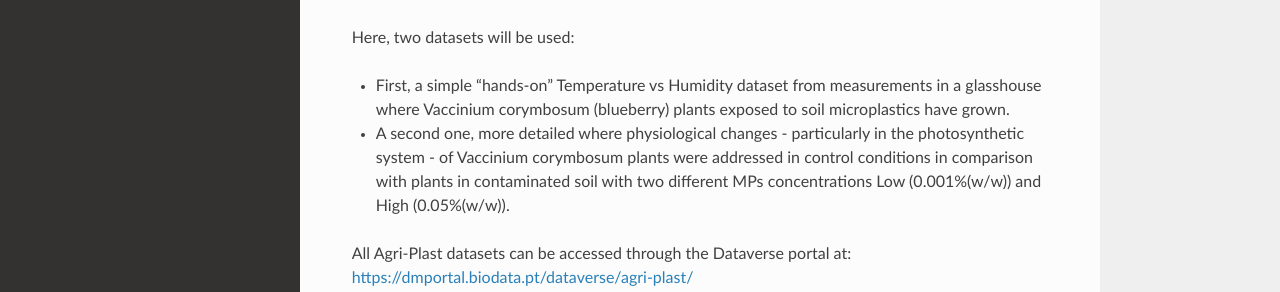
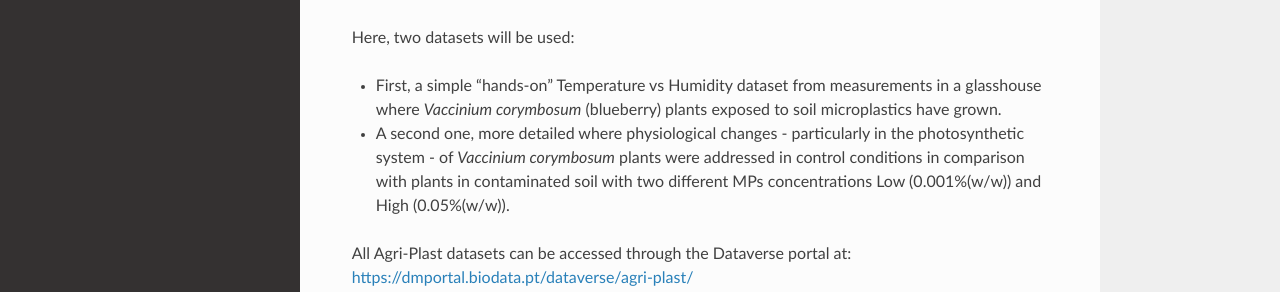
Before and after one commit to lmgoncalves94/Agri-Plast_API, a Sphinx documentation site: the page built from docs/source/index.rst, in a window 1280 px wide. Shown: the part 230-522 px from the top of the page. Built offline with Sphinx 7.4.7 and the Read the Docs theme 3.1.0, drawn with Linux system fonts in a browser that asks for light colours.

```diff
--- a/docs/source/index.rst
+++ b/docs/source/index.rst
@@ -5,9 +5,9 @@ This tutorial will guide how to obtain and analyze data from Agri-Plast project,
 
 Here, two datasets will be used:
 
-- First, a simple "hands-on" Temperature vs Humidity dataset from measurements in a glasshouse where Vaccinium corymbosum (blueberry) plants exposed to soil microplastics have grown.
+- First, a simple "hands-on" Temperature vs Humidity dataset from measurements in a glasshouse where *Vaccinium corymbosum* (blueberry) plants exposed to soil microplastics have grown.
 
-- A second one, more detailed where physiological changes - particularly in the photosynthetic system - of Vaccinium corymbosum plants were addressed in control conditions in comparison with plants in contaminated soil with two different MPs concentrations Low (0.001%(w/w)) and High (0.05%(w/w)).
+- A second one, more detailed where physiological changes - particularly in the photosynthetic system - of *Vaccinium corymbosum* plants were addressed in control conditions in comparison with plants in contaminated soil with two different MPs concentrations Low (0.001%(w/w)) and High (0.05%(w/w)).
 
 All Agri-Plast datasets can be accessed through the Dataverse portal at:
 `https://dmportal.biodata.pt/dataverse/agri-plast/ <https://dmportal.biodata.pt/dataverse/agri-plast>`_
```
